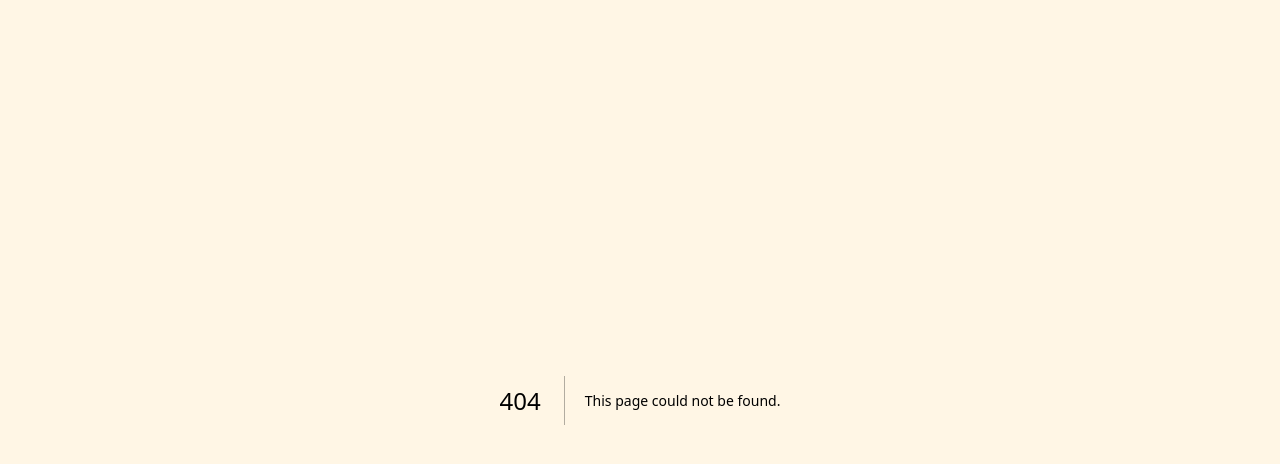
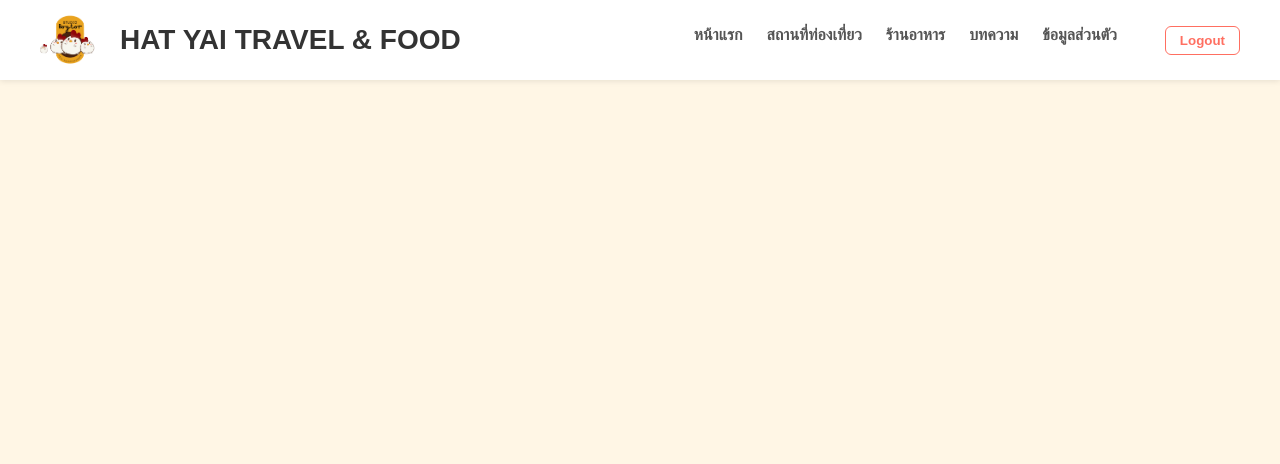
Before and after one commit to 6710210648-nnn/Bogtor, a Next.js app in the folder frontend/: page /account in a window 1280 px wide. Before the commit this address had no page. Shown: the top 464 px of the page. Built offline with nearby package versions, Linux system fonts and the light colour scheme.

Commit message:
edit dashboard

```diff
--- /dev/null
+++ b/frontend/src/app/account/page.js
@@ -0,0 +1,95 @@
+"use client";
+
+import { useRouter } from "next/navigation";
+
+export default function Header() {
+  const router = useRouter();
+
+  const handleLogout = () => {
+    localStorage.removeItem("user");
+    router.push("/login");
+  };
+
+  return (
+    <header
+      style={{
+        backgroundColor: "#fff",
+        display: "flex",
+        alignItems: "center",
+        padding: "10px 40px",
+        boxShadow: "0 1px 6px rgb(0 0 0 / 0.1)",
+        position: "sticky",
+        top: 0,
+        zIndex: 10,
+      }}
+    >
+      <img
+        src="/ไก่ๆ.PNG"
+        alt="BOGTOR Logo"
+        style={{ width: "60px", height: "60px", marginRight: "20px" }}
+      />
+      <h1
+        style={{
+          fontWeight: "700",
+          fontSize: "28px",
+          color: "#333",
+          margin: 0,
+        }}
+      >
+        HAT YAI TRAVEL & FOOD
+      </h1>
+
+      {/* เมนู */}
+      <nav
+        style={{
+          marginLeft: "auto",
+          display: "flex",
+          gap: "24px",
+          fontWeight: "600",
+          fontSize: "16px",
+          color: "#555",
+        }}
+      >
+        <a href="/dashboard" style={navLinkStyle}>
+          หน้าแรก
+        </a>
+        <a href="/travel" style={navLinkStyle}>
+          สถานที่ท่องเที่ยว
+        </a>
+        <a href="/food" style={navLinkStyle}>
+          ร้านอาหาร
+        </a>
+        <a href="#" style={navLinkStyle}>
+          บทความ
+        </a>
+        <a href="/account" style={navLinkStyle}>
+          ข้อมูลส่วนตัว
+        </a>
+        <button onClick={handleLogout} style={logoutBtnStyle}>
+          Logout
+        </button>
+      </nav>
+    </header>
+  );
+}
+
+// style
+const navLinkStyle = {
+  textDecoration: "none",
+  color: "#555",
+  paddingBottom: "4px",
+  borderBottom: "2px solid transparent",
+  transition: "border-color 0.2s ease",
+  cursor: "pointer",
+};
+
+const logoutBtnStyle = {
+  padding: "6px 14px",
+  borderRadius: "6px",
+  border: "1px solid #ff6f61",
+  backgroundColor: "white",
+  color: "#ff6f61",
+  fontWeight: "600",
+  cursor: "pointer",
+  marginLeft: "24px",
+};
--- a/frontend/src/app/dashboard/page.jsx
+++ b/frontend/src/app/dashboard/page.jsx
@@ -131,8 +131,8 @@ export default function Dashboard() {
           <a href="#" style={navLinkStyle}>
             บทความ
           </a>
-          <a href="#" style={navLinkStyle}>
-            เกี่ยวกับเรา
+          <a href="http://localhost:3001/account" style={navLinkStyle}>
+            ข้อมูลส่วนตัว
           </a>
           <button onClick={handleLogout} style={logoutBtnStyle}>
             Logout
```
Also changed, not shown: 1 other file (tests, documents, lock files or other folders).
